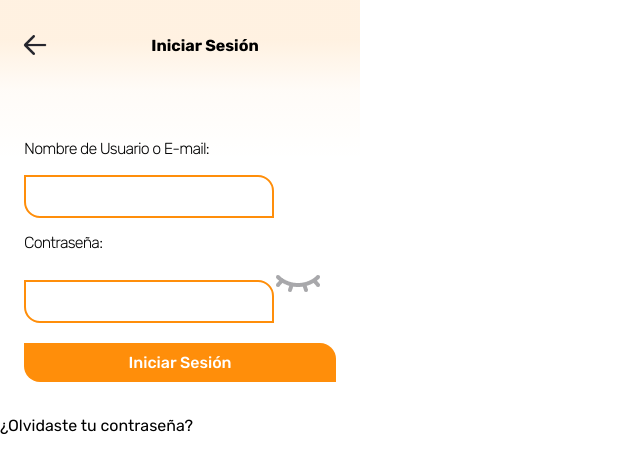
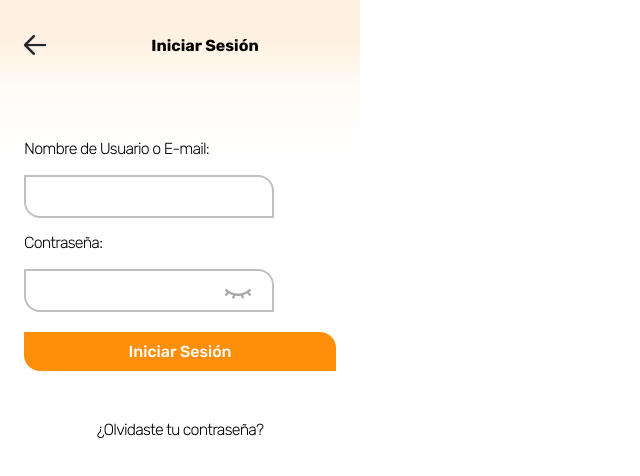
Before and after one commit to Seraphyr/Frontend-Proyecto-Integrador-Final, a React (Vite) app: page /iniciosesion in a window 1280 px wide. Shown: the top 476 px of the page, without its empty margins (0-640 px from the left). Built offline with nearby package versions, Linux system fonts and the light colour scheme.

Commit message:
ajustes inicio sesion

```diff
--- a/src/components/InicioSesion/InicioSesion.css
+++ b/src/components/InicioSesion/InicioSesion.css
@@ -17,17 +17,44 @@ label {
     justify-content: flex-start;
 }
 
-.input-user,
-.input-password {
+.input-form {
     padding: 10px;
     margin: 10px 0;
     width: 250px;
     border-radius: 0px 16px 0px 16px;
-    border: 2px solid #FF8E0A;
-    color: white;
+    border: 2px solid #BFC0C1;
+    color: black;
     cursor: pointer;
     font-size: 16px;
     font-weight: 500;
     z-index: 2;
     position: relative;
 }
+
+
+.input-form:focus {
+    outline: none;
+    border: 2px solid #FF8E0A
+}
+
+.eye-icon {
+    position: absolute;
+    width: 28px;
+    height: 27px;
+    left: 14rem;
+    top: 17.5rem;
+    z-index: 3;
+    cursor: pointer;
+}
+.passChange {
+    color: black;
+    cursor: pointer;
+    font-family: rubik, sans-serif;
+    font-size: 16px;
+    font-weight: 300;
+    font-style: bold;
+    line-height: 30.81px;
+    letter-spacing: -0.79px;
+    text-align: center;
+    margin-top: 10px;
+}
--- a/src/components/InicioSesion/InicioSesion.jsx
+++ b/src/components/InicioSesion/InicioSesion.jsx
@@ -19,11 +19,11 @@ export default function Login() {
 
                 <form className="form-inicio">
                     <label>Nombre de Usuario o E-mail:</label>
-                    <input className="input-user" type="text" name="mara_pg" />
+                    <input className="input-form" type="text" name="mara_pg" />
                     <label >Contraseña:</label>
                     <div>
-                        <input className="input-password" type={showPassword ? 'text' : 'password'} value={password} onChange={(e) => setPassword(e.target.value)} />
-                        <img src={showPassword ? eyeOpen : eyeClosed} alt="toggle password visibility" onClick={togglePasswordVisibility} />
+                        <input className="input-form" type={showPassword ? 'text' : 'password'} value={password} onChange={(e) => setPassword(e.target.value)} />
+                        <img src={showPassword ? eyeOpen : eyeClosed} alt="toggle password visibility" onClick={togglePasswordVisibility} className='eye-icon' />
                     </div>
                     <button type="submit">Iniciar Sesión</button>
                 </form>
--- a/src/components/Registro/Registro.jsx
+++ b/src/components/Registro/Registro.jsx
@@ -1,5 +1,5 @@
 import Header from "../Header/Header";
-import "./registro.css";
+import "./Registro.css";
 import { Link } from "react-router-dom";
 
 
```
